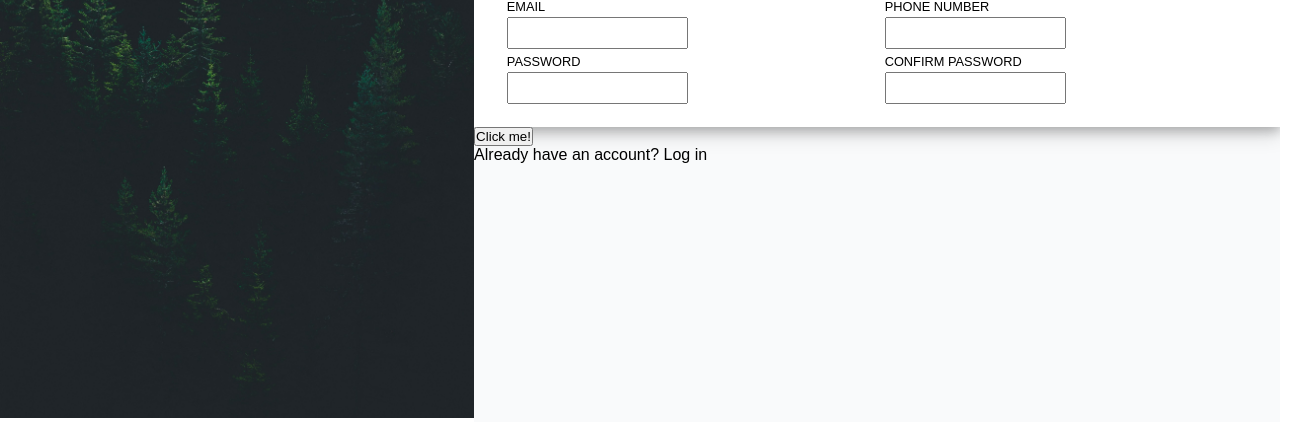
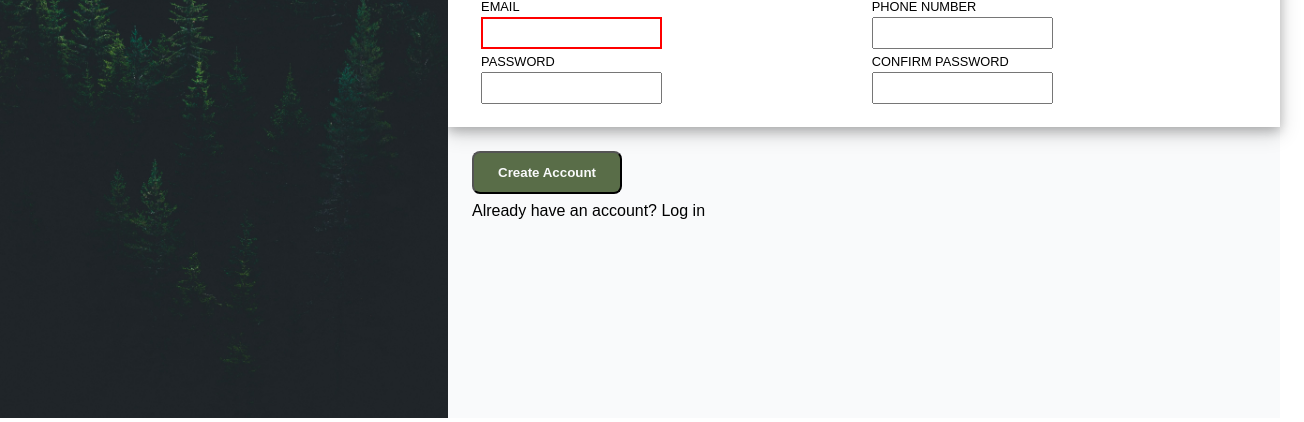
Before and after one commit to Surveinit/sign-up-form, a plain HTML site: page index.html in a window 1280 px wide. Shown: the part 382-804 px from the top of the page, 1304 px wide, since content can reach past the window. Drawn offline with Linux system fonts and the light colour scheme.

Commit message:
Button styling

```diff
--- a/index.html
+++ b/index.html
@@ -37,27 +37,32 @@
               <legend>Let's do this!</legend>
               <div class="ask_box">
                 <label for="first_name">FIRST NAME</label>
-                <input type="text" id="first_name" name="first_name" />
+                <input type="text" id="first_name" name="first_name" required />
               </div>
 
               <div class="ask_box">
                 <label for="last_name">LAST NAME</label>
-                <input type="text" id="last_name" name="last_name" />
+                <input type="text" id="last_name" name="last_name" required />
               </div>
 
               <div class="ask_box">
                 <label for="user_email">EMAIL</label>
-                <input type="email" id="user_email" name="user_email" />
+                <input
+                  type="email"
+                  id="user_email"
+                  name="user_email"
+                  required
+                />
               </div>
 
               <div class="ask_box">
                 <label for="phone_no">PHONE NUMBER</label>
-                <input type="tel" id="phone_no" name="phone_no" />
+                <input type="tel" id="phone_no" name="phone_no" required />
               </div>
 
               <div class="ask_box">
                 <label for="password">PASSWORD</label>
-                <input type="password" id="password" name="password" />
+                <input type="password" id="password" name="password" required />
               </div>
 
               <div class="ask_box">
@@ -66,13 +71,16 @@
                   type="password"
                   id="confirm_password"
                   name="confirm_password"
+                  required
                 />
               </div>
             </fieldset>
           </form>
         </div>
-        <button type="submit" form="user_form">Click me!</button>
-        <p>Already have an account? Log in</p>
+        <div class="bottom_button">
+          <button type="submit" form="user_form">Create Account</button>
+          <p>Already have an account? Log in</p>
+        </div>
       </div>
     </div>
   </body>
--- a/style.css
+++ b/style.css
@@ -19,17 +19,19 @@
 
 .left_container {
   position: relative;
-  width: 40vw;
+  height: 100vh;
+  width: 35vw;
 }
 
 #background_img {
-  height: 100vh;
+  height: 100%;
   width: 100%;
   object-fit: cover;
 }
 
 .logo_container {
   position: absolute;
+  width: 100%;
   display: flex;
   justify-content: center;
   align-items: center;
@@ -50,7 +52,7 @@
   font-family: Arial, Helvetica, sans-serif;
   padding-top: 16vh;
   background-color: #f9fafb;
-  width: 68vw;
+  width: 65vw;
 }
 
 .heading {
@@ -84,7 +86,8 @@ fieldset {
   flex-basis: 48%;
 }
 
-label, input {
+label,
+input {
   display: block;
   margin: 0.2em;
 }
@@ -102,3 +105,30 @@ input {
   height: 4vh;
   min-width: 12vw;
 }
+
+input:valid {
+  border: 2px solid green;
+}
+
+#user_email:invalid {
+  border: 2px solid red;
+}
+
+.bottom_button {
+  position: relative;
+  top: 24px;
+  left: 24px;
+}
+
+button[type="submit"] {
+  padding: 12px 24px 12px 24px;
+  color: #f9fafb;
+  background-color: #596D48;
+  font-weight: bold;
+  border-radius: 8px;
+}
+
+.bottom_button > p {
+  position: relative;
+  top: 8px;
+}
```
